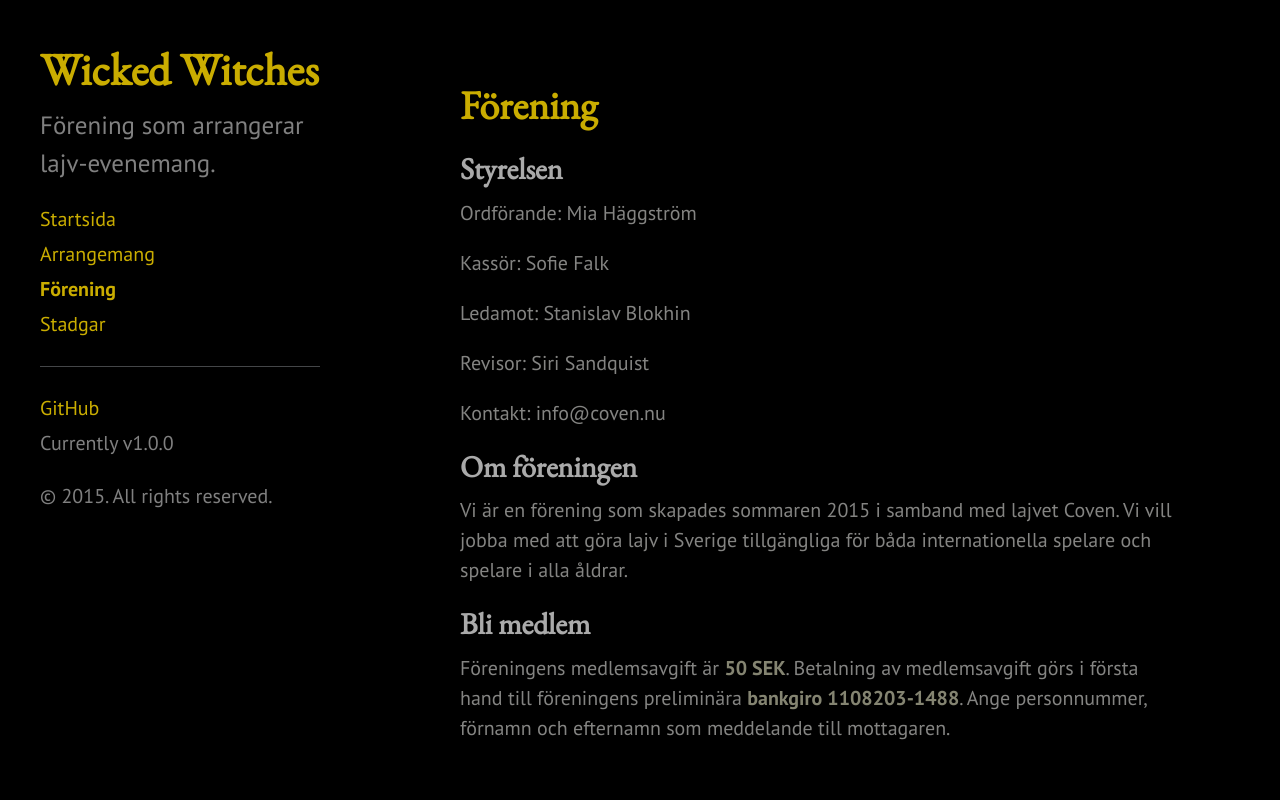
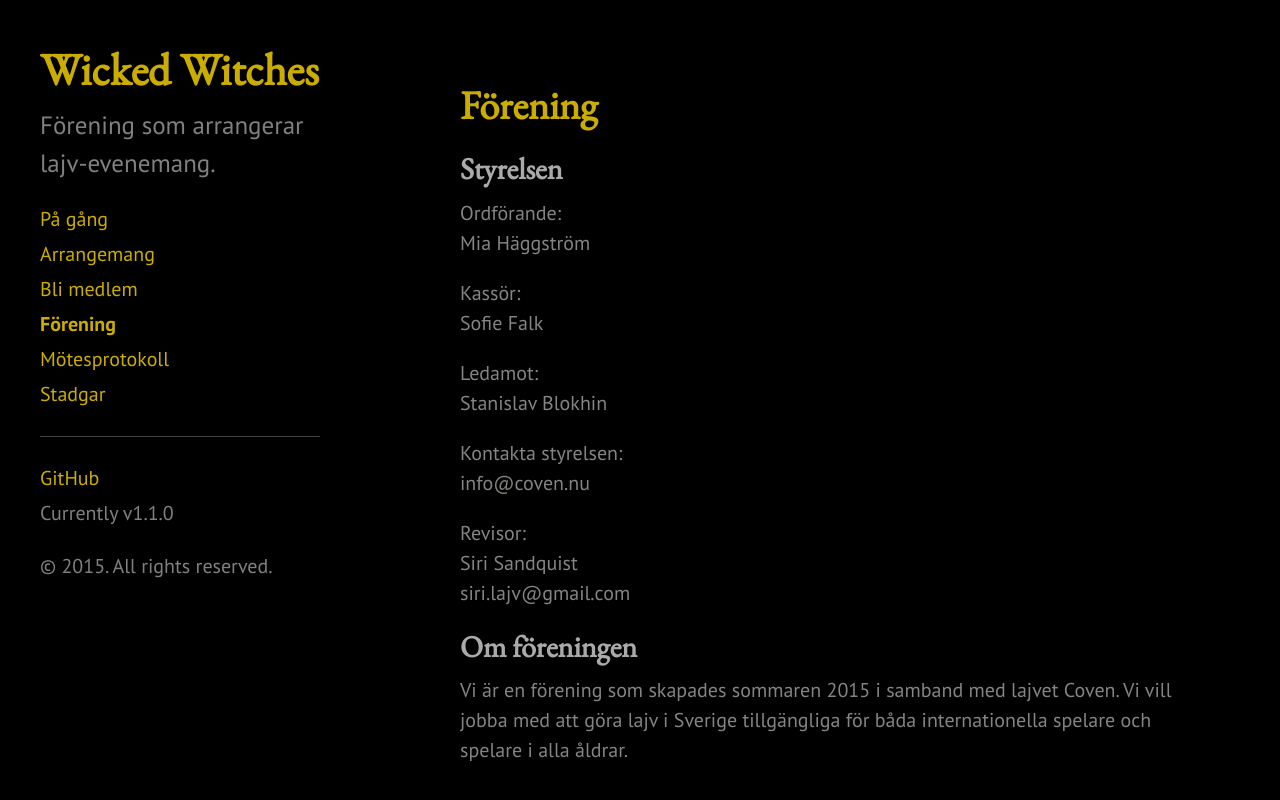
Before and after one commit to stanislavb/witch.coven.nu, a Jekyll site: the page built from forening.md, in a window 1280 px wide and 925 px high. Shown: the top 800 px of the window. Built offline with Jekyll 4.4.1, drawn with Linux system fonts in a browser that asks for light colours; Markdown is read by kramdown in place of the engine named in the settings.

```diff
--- a/_config.yml
+++ b/_config.yml
@@ -20,7 +20,7 @@ baseurl:          /
 paginate:         5
 
 # Custom vars
-version:          1.0.0
+version:          1.1.0
 
 github:
   repo:           https://github.com/stanislavb/witch.coven.nu
--- a/_includes/sidebar.html
+++ b/_includes/sidebar.html
@@ -10,7 +10,7 @@
     </div>
 
     <nav class="sidebar-nav">
-      <a class="sidebar-nav-item{% if page.url == site.baseurl %} active{% endif %}" href="{{ site.baseurl }}">Startsida</a>
+      <a class="sidebar-nav-item{% if page.url == site.baseurl %} active{% endif %}" href="{{ site.baseurl }}">På gång</a>
 
       {% comment %}
         The code below dynamically generates a sidebar nav of pages with
--- a/forening.md
+++ b/forening.md
@@ -14,14 +14,12 @@ Sofie Falk
 Ledamot:
 Stanislav Blokhin
 
+Kontakta styrelsen:
+info@coven.nu
+
 Revisor:
 Siri Sandquist
-
-Kontakt:
-info@coven.nu
+siri.lajv@gmail.com
 
 ## Om föreningen
 Vi är en förening som skapades sommaren 2015 i samband med lajvet Coven. Vi vill jobba med att göra lajv i Sverige tillgängliga för båda internationella spelare och spelare i alla åldrar.
-
-## Bli medlem
-Föreningens medlemsavgift är **50 SEK**. Betalning av medlemsavgift görs i första hand till föreningens preliminära **bankgiro 1108203-1488**. Ange personnummer, förnamn och efternamn som meddelande till mottagaren.
```
Also changed, not shown: _posts/2015-07-07-anmalan-stangd.md (added, +16 -0 lines), _posts/2015-07-11-casting-och-lottning.md (added, +6 -0 lines), _posts/2015-07-13-uppsamlingsmote.md (added, +6 -0 lines), _posts/2015-07-14-uppstartsmote.md (added, +6 -0 lines), _posts/2015-07-15-hemsida.md (+0 -2 lines), _posts/2015-07-19-rollutskick.md (added, +6 -0 lines), blimedlem.md (added, +57 -0 lines), protokoll.md (added, +7 -0 lines), stadgar.md (+0 -3 lines), Gemfile.lock (added).
